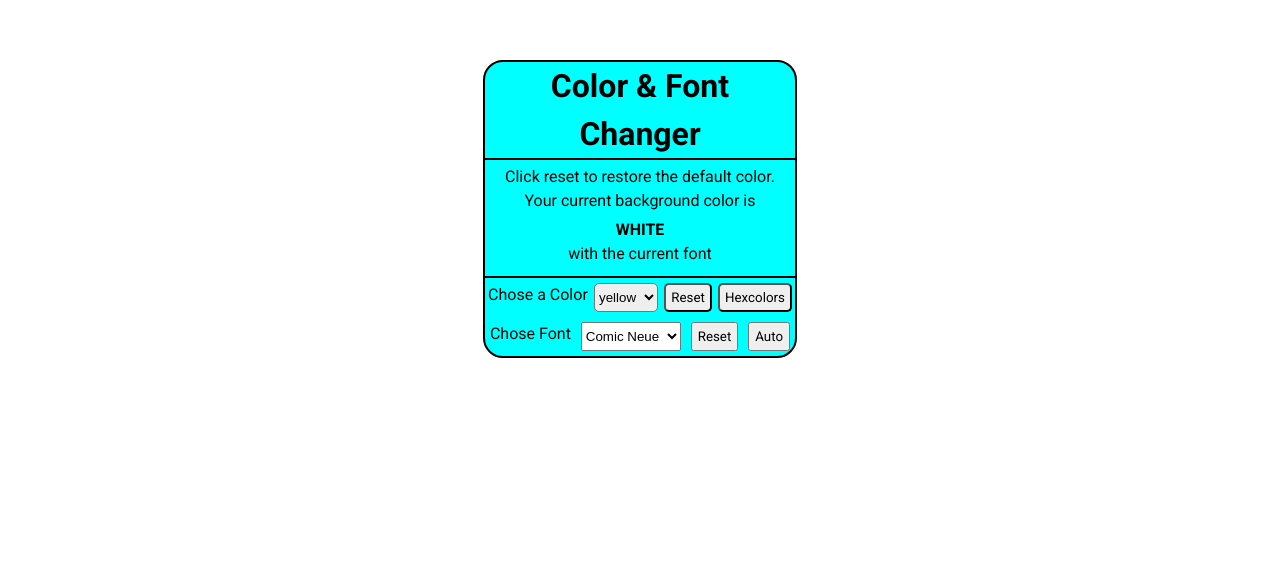
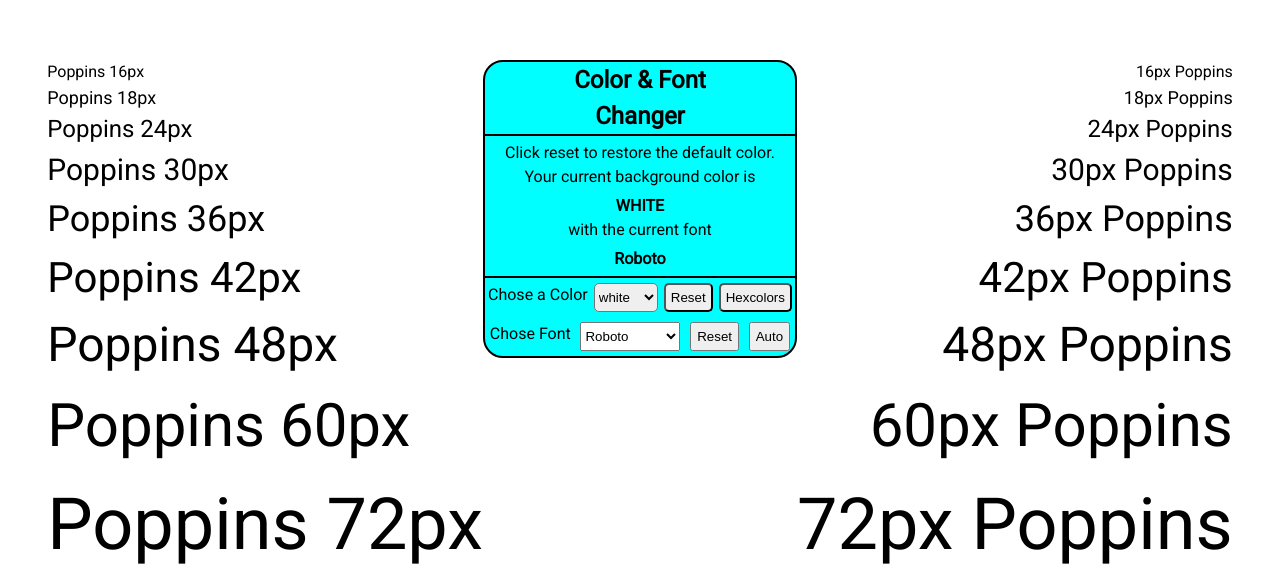
Before and after one commit to Sheydom/backgroundColorChanger, a plain HTML site: page index.html in a window 1280 px wide. Shown: the part 240-819 px from the top of the page. Drawn offline with Linux system fonts and the light colour scheme.

Commit message:
added fonts to the sides

```diff
--- a/index.html
+++ b/index.html
@@ -5,22 +5,35 @@
     <meta name="viewport" content="width=device-width, initial-scale=1.0">
     <title>colorchanger</title>
     <link rel="stylesheet" href="style.css">
-    <link href="https://fonts.googleapis.com/css2?family=Roboto:wght@400;700&display=swap" rel="stylesheet">
-    <link href="https://fonts.googleapis.com/css2?family=Comic+Neue&display=swap" rel="stylesheet">
-    <link href="https://fonts.googleapis.com/css2?family=Chewy&display=swap" rel="stylesheet">
-    <link href="https://fonts.googleapis.com/css2?family=Pacifico&display=swap" rel="stylesheet">
-    <link href="https://fonts.googleapis.com/css2?family=Fredoka+One&display=swap" rel="stylesheet">
-    <link href="https://fonts.googleapis.com/css2?family=Lobster&display=swap" rel="stylesheet">
-    <link href="https://fonts.googleapis.com/css2?family=Caveat&display=swap" rel="stylesheet">
+
 
 
 </head>
 
 
     <body>
+
+
+        <section id="gui">
+
+            <div id="lbody">
+                <p class="f16">Poppins 16px </p>
+                <p class="f18">Poppins 18px </p>
+                <p class="f24">Poppins 24px </p>
+                <p class="f30">Poppins 30px </p>
+                <p class="f36">Poppins 36px </p>
+                <p class="f42">Poppins 42px </p>
+                <p class="f48">Poppins 48px </p>
+                <p class="f60">Poppins 60px </p>
+                <p class="f72">Poppins 72px </p>
+            </div>
+
+
+
+
         <div id="colorbody">
             <div id="title">
-                <h1>Color & Font <br> Changer</h1>
+                <h1>Color &amp; Font <br> Changer</h1>
             </div>
 
             <div id="inffield">
@@ -39,6 +52,21 @@
                 <button class="fbutton" id="auto">Auto</button>
             </div>
         </div>
+
+        <div id="rbody">
+            <p class="f16"> 16px Poppins</p>
+            <p class="f18"> 18px Poppins</p>
+            <p class="f24"> 24px Poppins</p>
+            <p class="f30"> 30px Poppins</p>
+            <p class="f36"> 36px Poppins</p>
+            <p class="f42"> 42px Poppins</p>
+            <p class="f48"> 48px Poppins</p>
+            <p class="f60"> 60px Poppins</p>
+            <p class="f72"> 72px Poppins</p>
+        </div>
+
+
+    </section>
         <script src="javascript.js"></script>
     </body>
 </html>
--- a/javascript.js
+++ b/javascript.js
@@ -1,6 +1,27 @@
-const textElements = document.querySelectorAll("h1, h2, h3, h4, h5, h6, p, span, li, a, button, label");
-textElements.forEach((element)=>element.style.fontFamily="Roboto, Sans-serif")
 
+const options =["Roboto","Comic Neue","Chewy","Pacifico","Fredoka One","Lobster","Caveat", ];
+const googleFontsLink = document.createElement('link');
+googleFontsLink.rel = 'stylesheet';
+googleFontsLink.href = `https://fonts.googleapis.com/css2?family=${options.join('&family=')}&display=swap`;
+document.head.appendChild(googleFontsLink);
+
+const lbody = document.getElementById("lbody");
+const rbody = document.getElementById("rbody");
+
+const telements = document.querySelectorAll("#lbody,#rbody");
+telements.forEach((telement)=>telement.style.fontFamily="Roboto");
+
+
+// for changing all element on the body
+// const textElements = document.querySelectorAll("h1, h2, h3, h4, h5, h6, p, span, li, a, button, label");
+// textElements.forEach((element)=>element.style.fontFamily="Roboto")
+
+
+
+
+
+const colorbody = document.getElementById("colorbody");
+colorbody.style.fontFamily="Roboto"
 
 let body = document.body;
 let background = window.getComputedStyle(body);
@@ -16,14 +37,15 @@
 const freset = document.getElementById("freset");
 const auto = document.getElementById("auto");
 
-const color = ["yellow","green","blue","red", "orange", "purple", "pink", "black",];
+const color = ["white","yellow","green","blue","red", "orange", "purple", "pink", "black",];
 const defaultColor = "white";
-const defaultFont = "Roboto, Sans-serif";
-const options =["Comic Neue","Chewy","Pacifico","Fredoka One","Lobster","Caveat", "Roboto"];
+const defaultFont = "Roboto";
+
 intervalID2 = null;
 
 
 newcolor.innerText = defaultColor.toUpperCase();
+newfont.innerText= defaultFont;
 
 
 color.forEach(col=>{
@@ -114,7 +136,7 @@
 
 
     function fontchange (){
-        textElements.forEach((element)=>element.style.fontFamily=dropdown.value);
+        telements.forEach((telement)=>telement.style.fontFamily=dropdown.value);
         newfont.innerText=dropdown.value;
  };
 
@@ -129,7 +151,7 @@
     intervalID2=setInterval(()=>{
         const fontc =["Comic Neue","Chewy","Pacifico","Fredoka One","Lobster","Caveat"];
         let fontindex = Math.floor(Math.random()*fontc.length);
-        textElements.forEach((element) =>element.style.fontFamily = fontc[fontindex]);
+        telements.forEach((telement) =>telement.style.fontFamily = fontc[fontindex]);
         },1000);
 
 
@@ -138,7 +160,7 @@
     }
  freset.addEventListener("click",()=>{
     clearInterval(intervalID2);
-        textElements.forEach((element)=>element.style.fontFamily=defaultFont);
+        telements.forEach((telement)=>telement.style.fontFamily=defaultFont);
         newfont.innerText=defaultFont;
         });
 
--- a/style.css
+++ b/style.css
@@ -10,14 +10,55 @@
    justify-content: center;
    align-items: center;
    background-color: white;
-   font-size: 16px;
    line-height: 1.5;
+   margin-top: 300px;
 }
 
 
+#gui{
+    width: 100%;
+    display: flex;
+    justify-content: center;
+}
+
+.f16{
+    font-size: 16px;
+}
+.f18{
+    font-size: 18px;
+}
+
+.f24{
+    font-size: 24px;
+}
+
+.f30{
+    font-size: 30px;
+}
+
+.f36{
+    font-size: 36px;
+}
+
+.f42{
+    font-size:42px;
+}
+
+.f48{
+    font-size: 48px;
+}
+
+
+.f60{
+    font-size: 60px;
+}
+
+.f72{
+    font-size: 72px;
+}
+
 
 #colorbody{
-    margin-top: 300px;
     display: flex;
     flex-direction: column;
     justify-content: center;
@@ -27,10 +68,23 @@
     border-radius: 20px 20px 20px 20px;
     border: 2px solid black;
     text-align: center;
+    font-size: 16px;
+    height: fit-content;
 }
 
 
+#lbody{
+    display: flex;
+    align-items: flex-start;
+    flex-direction: column;
+}
 
+
+#rbody{
+    display: flex;
+    align-items: flex-end;
+    flex-direction: column;
+}
 
 
 
```
